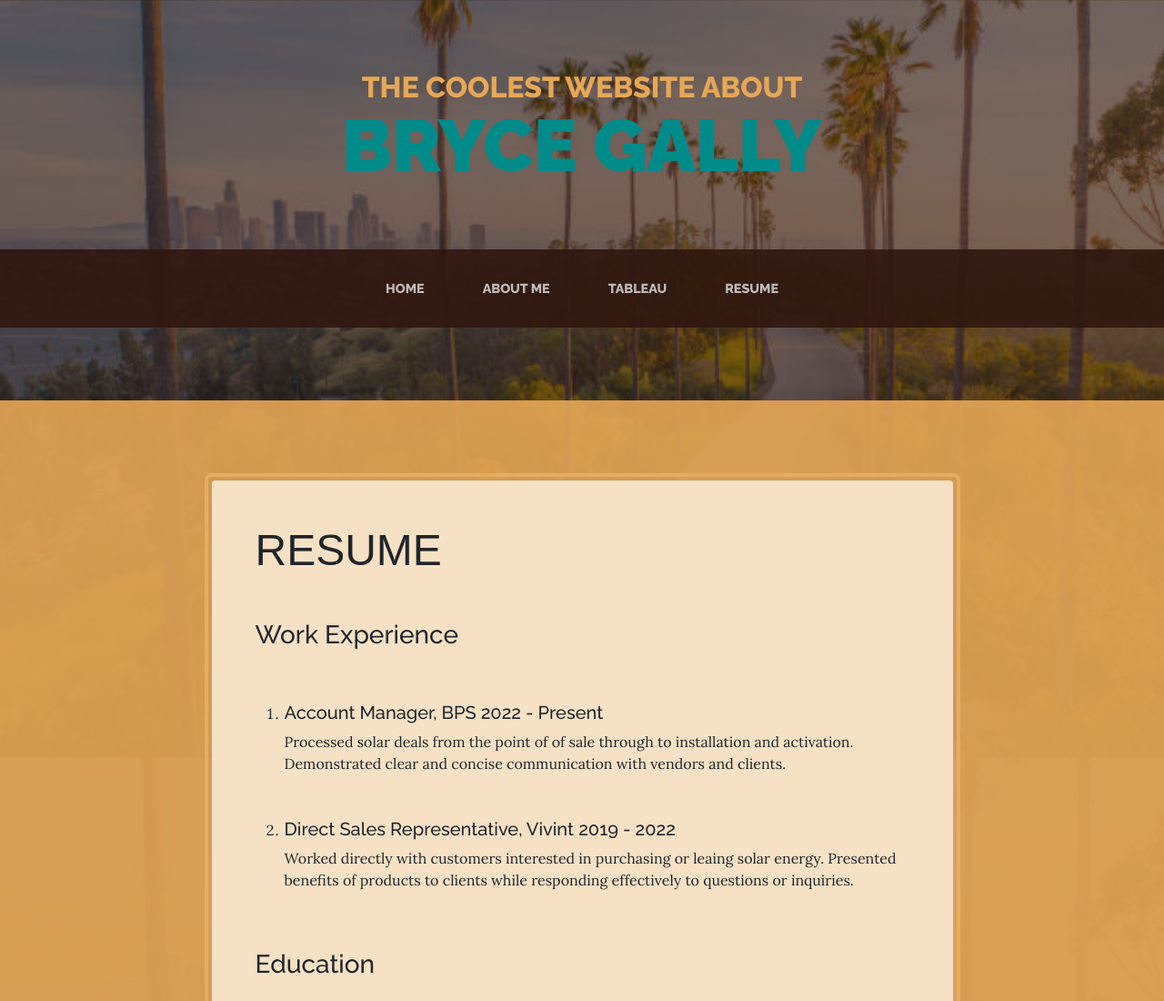
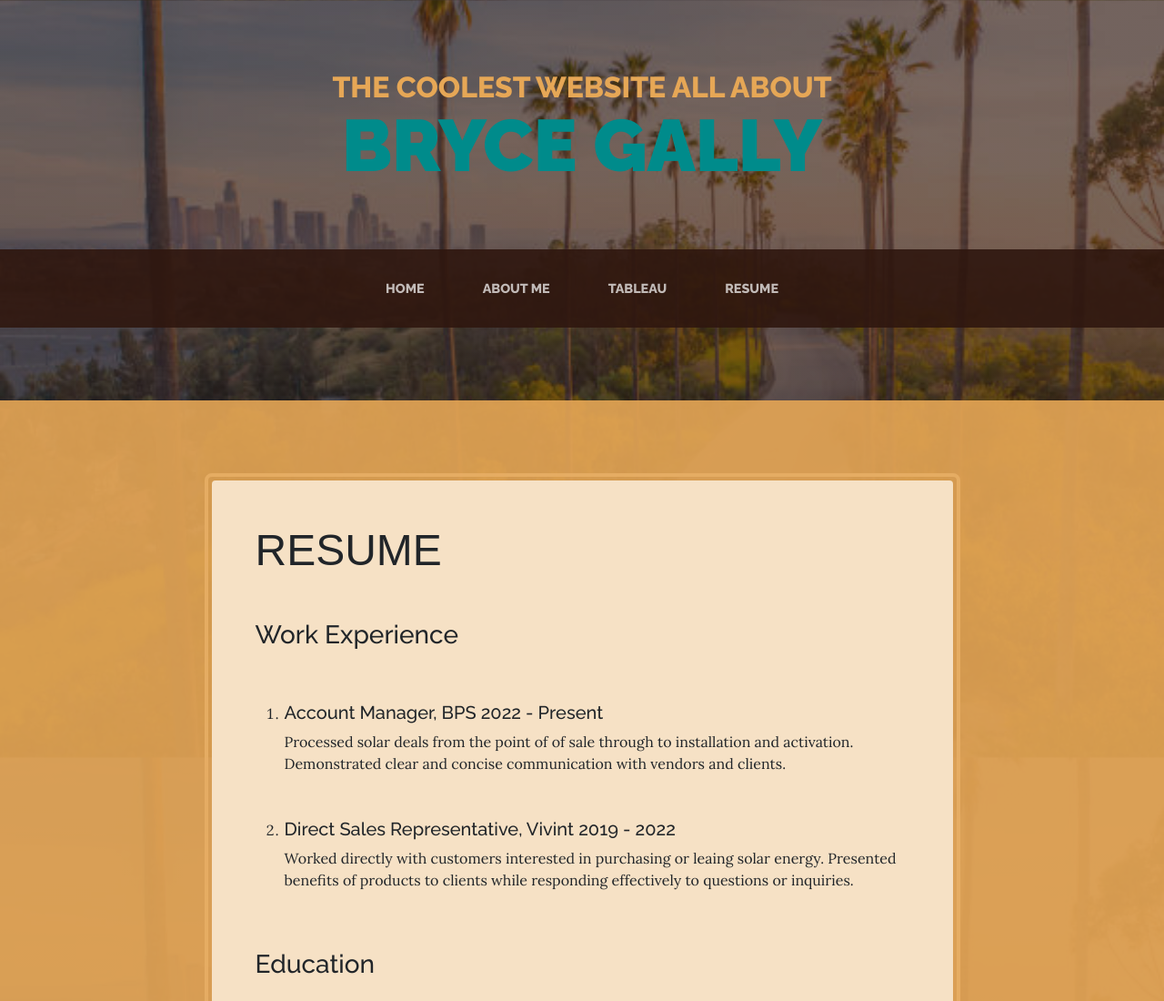
Before and after one commit to bggally/BrycesWebsite, a plain HTML site: page Resume.html in a window 1280 px wide. Shown: the top 1100 px of the page at 91% size. Drawn offline with nearby package versions, Linux system fonts and the light colour scheme.

Commit message:
Update Resume.html

```diff
--- a/Resume.html
+++ b/Resume.html
@@ -19,7 +19,7 @@
     <body>
         <header>
             <h1 id="top-anchor" class="site-heading text-center text-faded d-none d-lg-block">
-                <span class="site-heading-upper text-primary mb-3">The Coolest Website About</span>
+                <span class="site-heading-upper text-primary mb-3">The Coolest Website All About</span>
                 <span class="site-heading-lower">Bryce Gally </span>
             </h1>
         </header>
```
